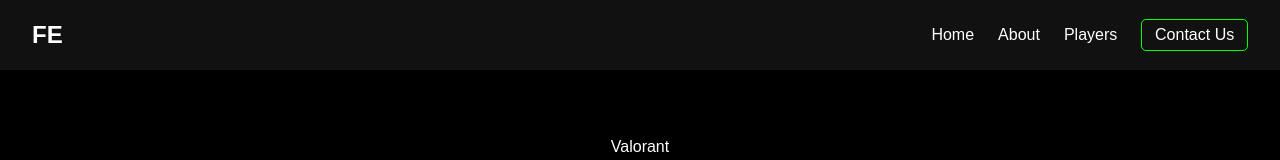
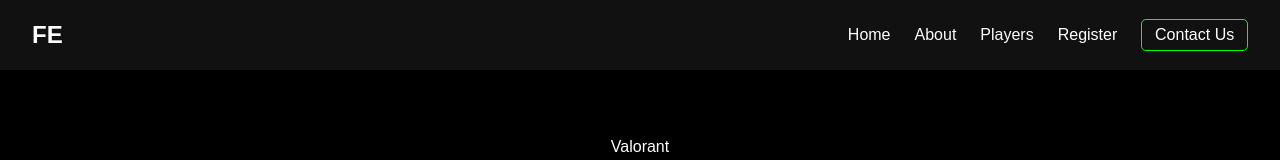
Before and after one commit to NikithRaj-S/valo1, a plain HTML site: page index.html in a window 1280 px wide. Shown: the top 160 px of the page. Drawn offline with Linux system fonts and the light colour scheme.

Commit message:
Update index.html

```diff
--- a/index.html
+++ b/index.html
@@ -15,6 +15,7 @@
       <li><a href="#">Home</a></li>
       <li><a href="#">About</a></li>
       <li><a href="#">Players</a></li>
+      <li><a href="reg.html">Register</a></li>
       <li><a href="#" class="contact-btn">Contact Us</a></li>
     </ul>
   </nav>
```
